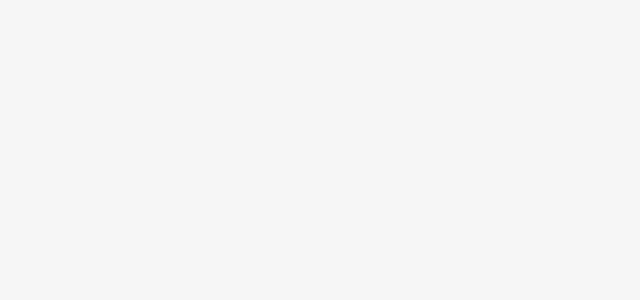
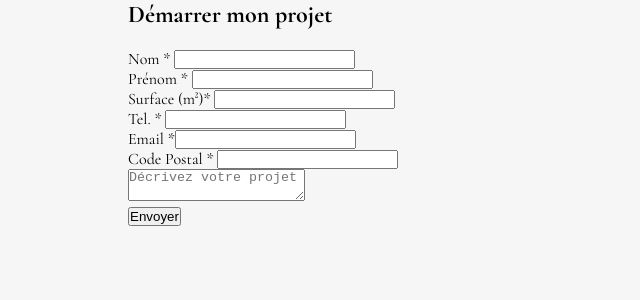
Before and after one commit to Scharlyopitz/CHEYSSOI-PARIS, a React (Vite) app: page /contact in a window 1280 px wide. Before the commit this address had no page. Shown: the top 300 px of the page, without its empty margins (0-640 px from the left). Built offline with nearby package versions, Linux system fonts and the light colour scheme.

Commit message:
Création page contact

```diff
--- a/src/App.jsx
+++ b/src/App.jsx
@@ -2,6 +2,7 @@ import { Route, Routes } from "react-router-dom";
 import "./style/style.css";
 import Home from "./pages/Home";
 import About from "./pages/About";
+import Contact from "./pages/Contact";
 
 function App() {
   return (
@@ -9,6 +10,7 @@ function App() {
       <Routes>
         <Route path="/" element={<Home />} />
         <Route path="/about" element={<About />} />
+        <Route path="/contact" element={<Contact />} />
       </Routes>
     </>
   );
--- /dev/null
+++ b/src/pages/Contact.jsx
@@ -0,0 +1,10 @@
+import React from "react";
+import Formulaire from "../components/DemarrerMonProjet/Formulaire";
+
+export default function Contact() {
+  return (
+    <section id="contact">
+      <Formulaire />
+    </section>
+  );
+}
--- /dev/null
+++ b/src/sass/pages/_contact.scss
@@ -0,0 +1,4 @@
+#contact {
+  background: $White;
+  color: $Black;
+}
--- a/src/style/style.css
+++ b/src/style/style.css
@@ -555,4 +555,9 @@ nav .menu .link .background {
   font-family: "Poppins", sans-serif;
   font-size: 18px;
   font-weight: 200;
+}
+
+#contact {
+  background: #f6f6f6;
+  color: #000000;
 }/*# sourceMappingURL=style.css.map */
--- a/src/style/style.scss
+++ b/src/style/style.scss
@@ -14,3 +14,4 @@
 
 @import "../sass/pages/home";
 @import "../sass/pages/about";
+@import "../sass/pages/contact";
```
Also changed, not shown: 1 other file (tests, documents, lock files or other folders).
